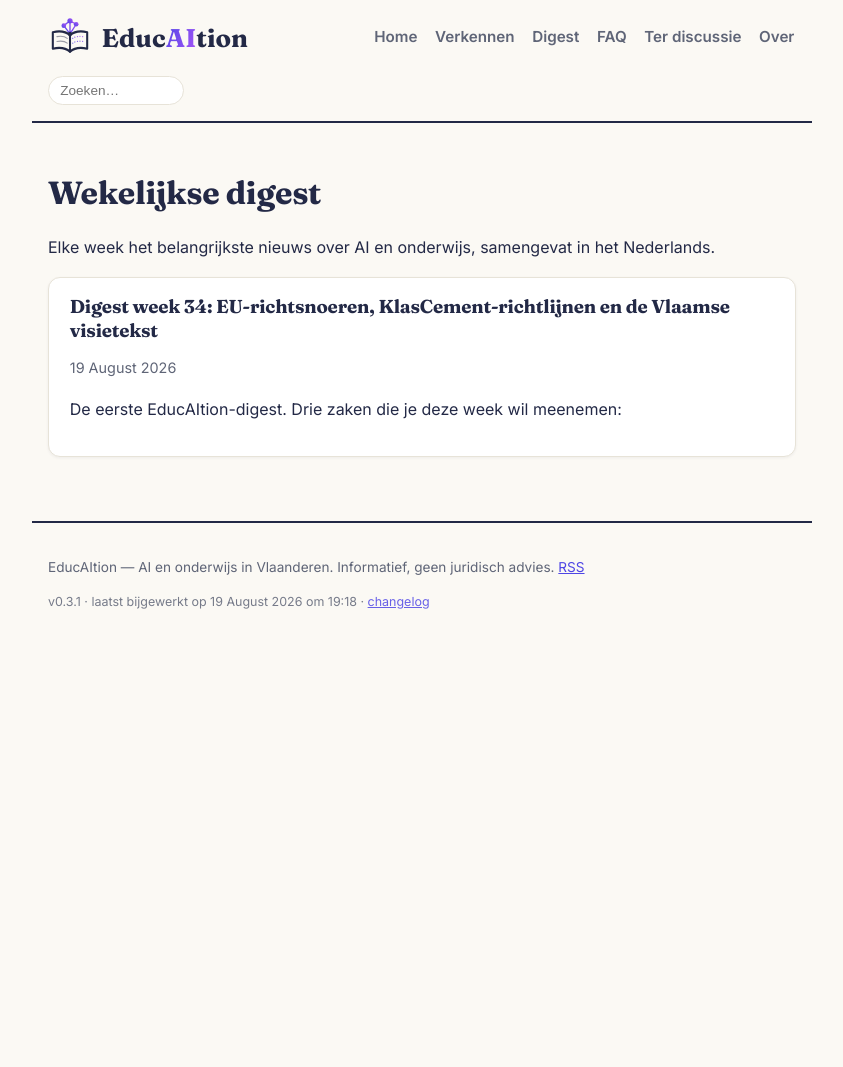
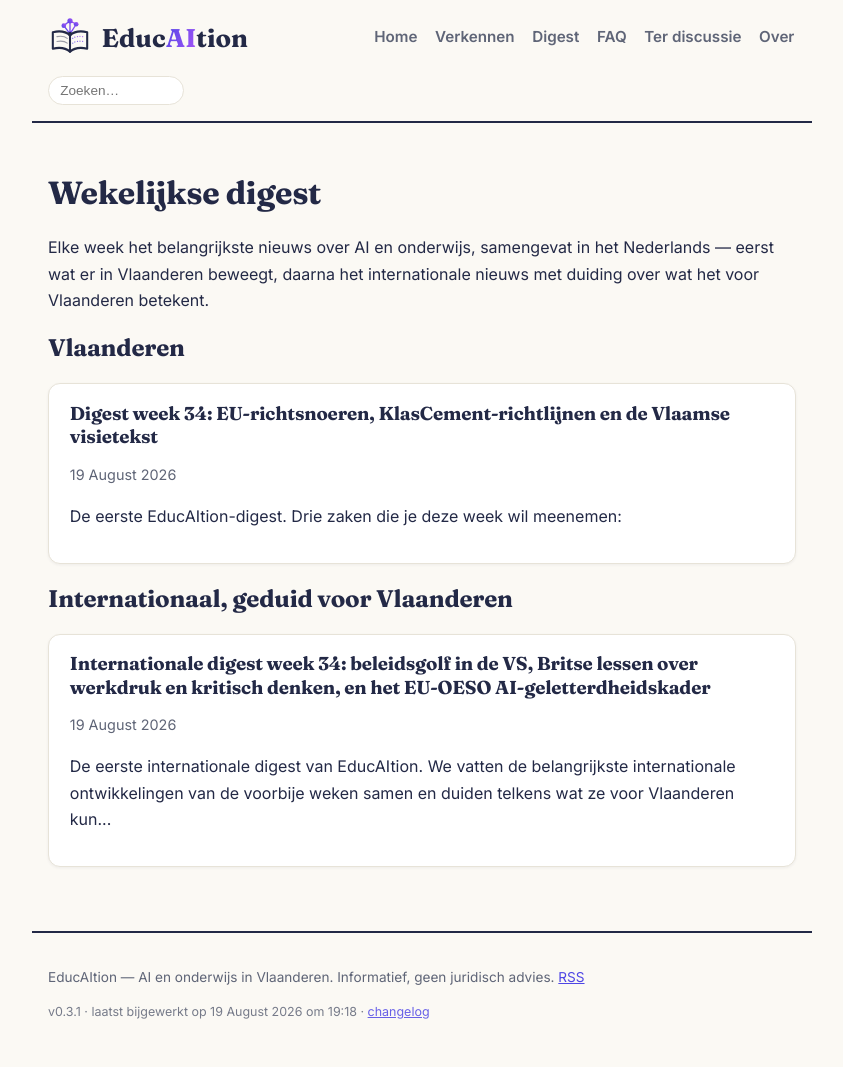
Before and after one commit to rvanbruggen/educaition, a Jekyll site: the page built from digest.html, in a window 1280 px wide. Shown: the whole page, without its empty margins (218-1061 px from the left). Built offline with Jekyll 4.4.1, drawn with Linux system fonts in a browser that asks for light colours; before the commit the page ends 900 px from its top, so only the background shows below that; some of the changed lines change nothing that is shown.

Commit message:
Eerste internationale digest (week 34) + digest-internationaal type en gegroepeerde digestpagina

```diff
--- a/_data/tags.yml
+++ b/_data/tags.yml
@@ -90,7 +90,8 @@ regio:
 
 type:
   - {slug: nieuws, naam: Nieuws}
-  - {slug: digest, naam: Wekelijkse digest}
+  - {slug: digest, naam: Wekelijkse digest (Vlaanderen)}
+  - {slug: digest-internationaal, naam: Wekelijkse digest (internationaal)}
   - {slug: gids-handleiding, naam: Gids / handleiding}
   - {slug: best-practice, naam: Best practice}
   - {slug: casestudy, naam: Casestudy}
--- /dev/null
+++ b/_posts/2026-08-19-digest-internationaal-week-34.md
@@ -0,0 +1,83 @@
+---
+title: "Internationale digest week 34: beleidsgolf in de VS, Britse lessen over werkdruk en kritisch denken, en het EU-OESO AI-geletterdheidskader"
+date: 2026-08-19
+niveau: [basisonderwijs, secundair-onderwijs]
+vak: [vakoverschrijdend]
+thema: [beleid-en-regelgeving, ai-geletterdheid, didactiek-en-lespraktijk]
+regio: [internationaal, eu]
+type: digest-internationaal
+doelgroep: [leerkracht, directie-en-beleid]
+---
+
+De eerste internationale digest van EducAItion. We vatten de belangrijkste
+internationale ontwikkelingen van de voorbije weken samen en duiden telkens wat ze voor
+Vlaanderen kunnen betekenen. De duiding is onze interpretatie — de feiten staan er met
+bron bij.
+
+**1. VS: Ohio verplicht elke school een AI-beleid te hebben.**
+Sinds 1 juli 2026 moeten alle K-12-scholen in Ohio een AI-beleid hebben, gericht op
+veilige integratie in de klas en het voorkomen van vals spelen
+([Spectrum News, 14 augustus](https://spectrumnews1.com/oh/columbus/news-all-day/2026/08/14/ai--schools--learning--ohio--policy)).
+Het past in een bredere golf: in 2026 werden in 31 Amerikaanse staten al 134 wetsvoorstellen
+rond AI in het onderwijs ingediend, vooral rond dataprivacy, gebruiksregels in de klas en
+curriculum ([MultiState](https://www.multistate.us/insider/2026/4/9/how-states-are-regulating-ai-in-education-this-legislative-session),
+[FutureEd legislative tracker](https://www.future-ed.org/legislative-tracker-2026-state-ai-in-education-bills/)).
+Sommige staten, zoals Oklahoma en Maryland, verankeren menselijk toezicht en verbieden AI
+bij beslissingen met grote gevolgen voor leerlingen. Tegelijk waarschuwen commentatoren
+dat scholen "regels bouwen zonder de bestemming te kennen"
+([eSchool News, 7 augustus](https://www.eschoolnews.com/digital-learning/2026/08/07/schools-are-building-ai-rules-before-they-know-the-destination/)).
+
+**Wat betekent dit voor Vlaanderen?** Vlaanderen kiest voorlopig niet voor een verplicht
+schooleigen AI-beleid, maar werkt aan een gezamenlijke AI-strategie voor het onderwijs.
+De Amerikaanse ervaring suggereert dat wachten geen optie is: de AI-verordening verplicht
+scholen nu al tot AI-geletterdheid bij personeel, en de principes die in de VS wettelijk
+worden verankerd — menselijk toezicht, geen AI bij beslissingen met grote impact op
+leerlingen — sporen opvallend met wat de AI Act voor hoog-risicosystemen oplegt. Een
+school die vandaag een eigen beleid uittekent, loopt dus vooruit op wat er hoe dan ook
+aankomt.
+
+**2. VS: leerlingen uit alle 50 staten schrijven zelf een nationaal AI-kader.**
+Op een AI-festival in Boston (17-19 juli) werkten leerlingen uit alle Amerikaanse staten
+de "STUDENTS FIRST Act of 2026" uit, een eigen kader voor verantwoord AI-gebruik in
+scholen ([AASA, 3 augustus](https://www.aasa.org/news-media/news/2026/08/03/students-produce-national-framework-for-ai-in-america's-schools)).
+
+**Wat betekent dit voor Vlaanderen?** Leerlingen blijken uitstekend in staat om mee na te
+denken over AI-spelregels. Vlaamse scholen die een AI-beleid opstellen, kunnen hun
+leerlingenraad daar actief bij betrekken — het vergroot het draagvlak en de regels
+sluiten beter aan bij hoe leerlingen AI werkelijk gebruiken.
+
+**3. VK: AI is mainstream bij leraren, maar zorgen over kritisch denken groeien.**
+In het VK gebruikt 76% van de leraren AI voor dagelijks werk (61% voor lesmateriaal, 41%
+voor lesvoorbereiding), en een gerandomiseerde EEF-studie bij 259 leraren vond dat
+ChatGPT mét goede begeleiding de lesvoorbereidingstijd met 31% verminderde — zo'n 25
+minuten per week ([Third Space Learning-overzicht](https://thirdspacelearning.com/blog/ai-in-education/)).
+Tegelijk vond een bevraging van de National Education Union (april 2026) dat 66% van de
+leraren secundair vindt dat het kritisch denken van leerlingen achteruitgaat door AI, en
+dat bijna de helft van de scholen nog geen enkel AI-beleid heeft. De Britse overheid zet
+intussen in op "veilige AI-tutortools" voor tot 450.000 kansarme leerlingen, verwacht
+tegen eind 2027 ([UK DfE roadmap](https://roadmap-for-modern-digital-government.campaign.gov.uk/ai/ai-in-education/)).
+
+**Wat betekent dit voor Vlaanderen?** Het Britse beeld — hoge adoptie voor
+werkdrukverlaging, groeiende pedagogische twijfels — is wellicht een voorbode voor
+Vlaanderen. De les: de winst zit vandaag vooral bij de leraar (tijdswinst bij
+voorbereiding), terwijl het effect op leerlingen nauwgezet bewaakt moet worden. Wie AI
+invoert, doet er goed aan beide sporen apart te evalueren in plaats van "AI in de klas"
+als één geheel te behandelen.
+
+**4. EU en OESO lanceren een gezamenlijk AI-geletterdheidskader voor het leerplichtonderwijs.**
+Op 18 juni stelden de Europese Commissie en de OESO in Brussel een AI Literacy Framework
+voor het basis- en secundair onderwijs voor, met praktijkvoorbeelden voor in de klas
+([European Education Area](https://education.ec.europa.eu/node/3537),
+[OECD](https://oecdedutoday.com/new-ai-literacy-framework-to-equip-youth-in-an-age-of-ai/)).
+De OESO publiceerde daarnaast haar Digital Education Outlook 2026 over doelgericht
+gebruik van generatieve AI in verschillende leerscenario's
+([OECD](https://www.oecd.org/en/publications/oecd-digital-education-outlook-2026_062a7394-en.html)).
+
+**Wat betekent dit voor Vlaanderen?** Dit kader is het meest concrete instrument tot nu
+toe om de AI-geletterdheidsverplichting van de AI-verordening (artikel 4) in te vullen.
+Vlaamse scholen en lerarenopleidingen hoeven dus geen eigen referentiekader uit te
+vinden: dit EU-OESO-kader kan rechtstreeks als basis dienen voor professionalisering en
+lesdoelen, in afwachting van de Vlaamse AI-strategie.
+
+*Volgende week een nieuwe editie. Suggesties voor bronnen die we moeten volgen? Open een
+issue op [GitHub](https://github.com/rvanbruggen/educaition/issues).*
--- a/digest.html
+++ b/digest.html
@@ -4,7 +4,11 @@ title: Wekelijkse digest
 permalink: /digest/
 ---
 <h1>Wekelijkse digest</h1>
-<p>Elke week het belangrijkste nieuws over AI en onderwijs, samengevat in het Nederlands.</p>
+<p>Elke week het belangrijkste nieuws over AI en onderwijs, samengevat in het Nederlands —
+eerst wat er in Vlaanderen beweegt, daarna het internationale nieuws met duiding over wat
+het voor Vlaanderen betekent.</p>
+
+<h2>Vlaanderen</h2>
 <ul class="post-list">
   {% for post in site.posts %}
     {% if post.type == "digest" %}
@@ -16,3 +20,16 @@ permalink: /digest/
     {% endif %}
   {% endfor %}
 </ul>
+
+<h2>Internationaal, geduid voor Vlaanderen</h2>
+<ul class="post-list">
+  {% for post in site.posts %}
+    {% if post.type == "digest-internationaal" %}
+    <li>
+      <h3><a href="{{ post.url | relative_url }}">{{ post.title }}</a></h3>
+      <p class="meta"><time>{{ post.date | date: "%-d %B %Y" }}</time></p>
+      <p>{{ post.excerpt | strip_html | truncate: 180 }}</p>
+    </li>
+    {% endif %}
+  {% endfor %}
+</ul>
```
